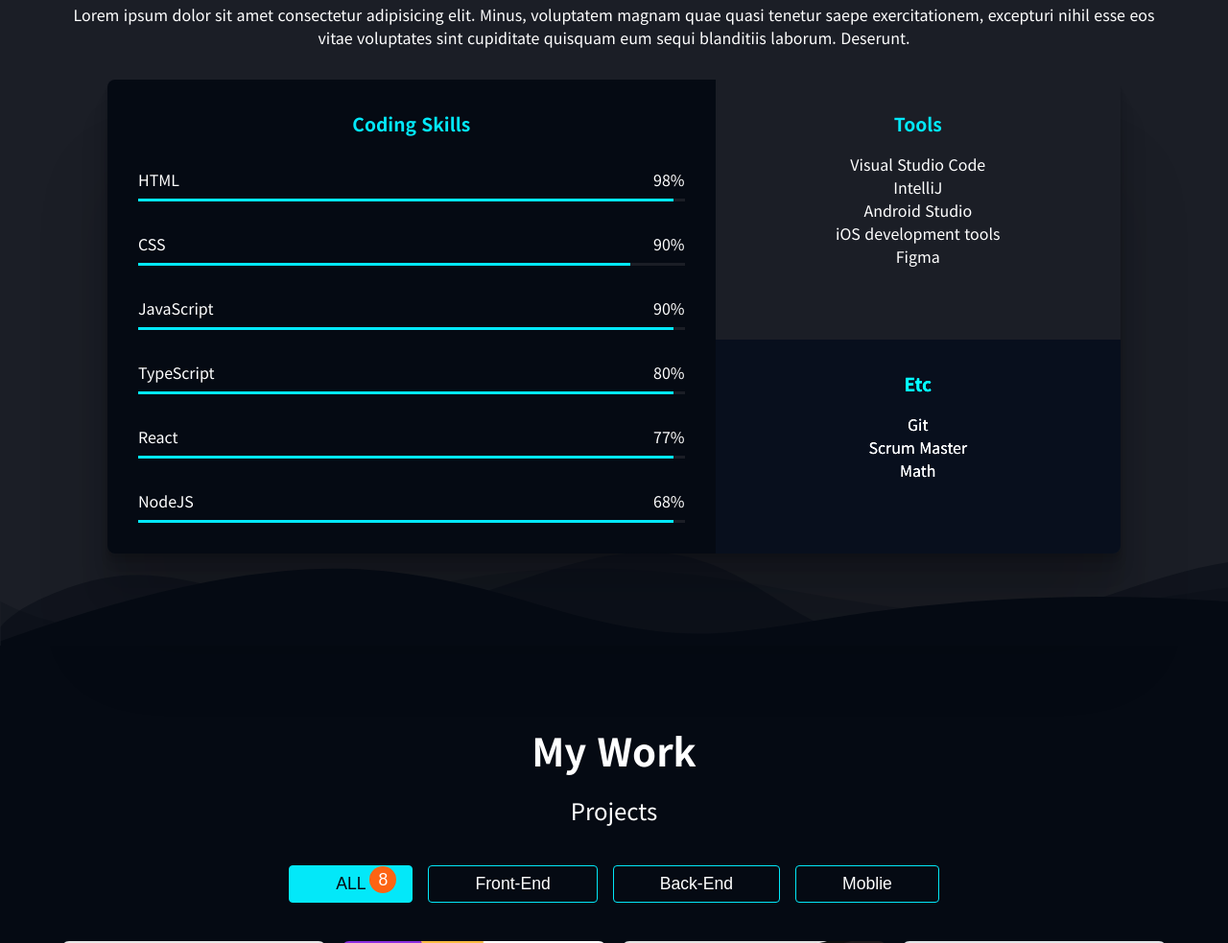
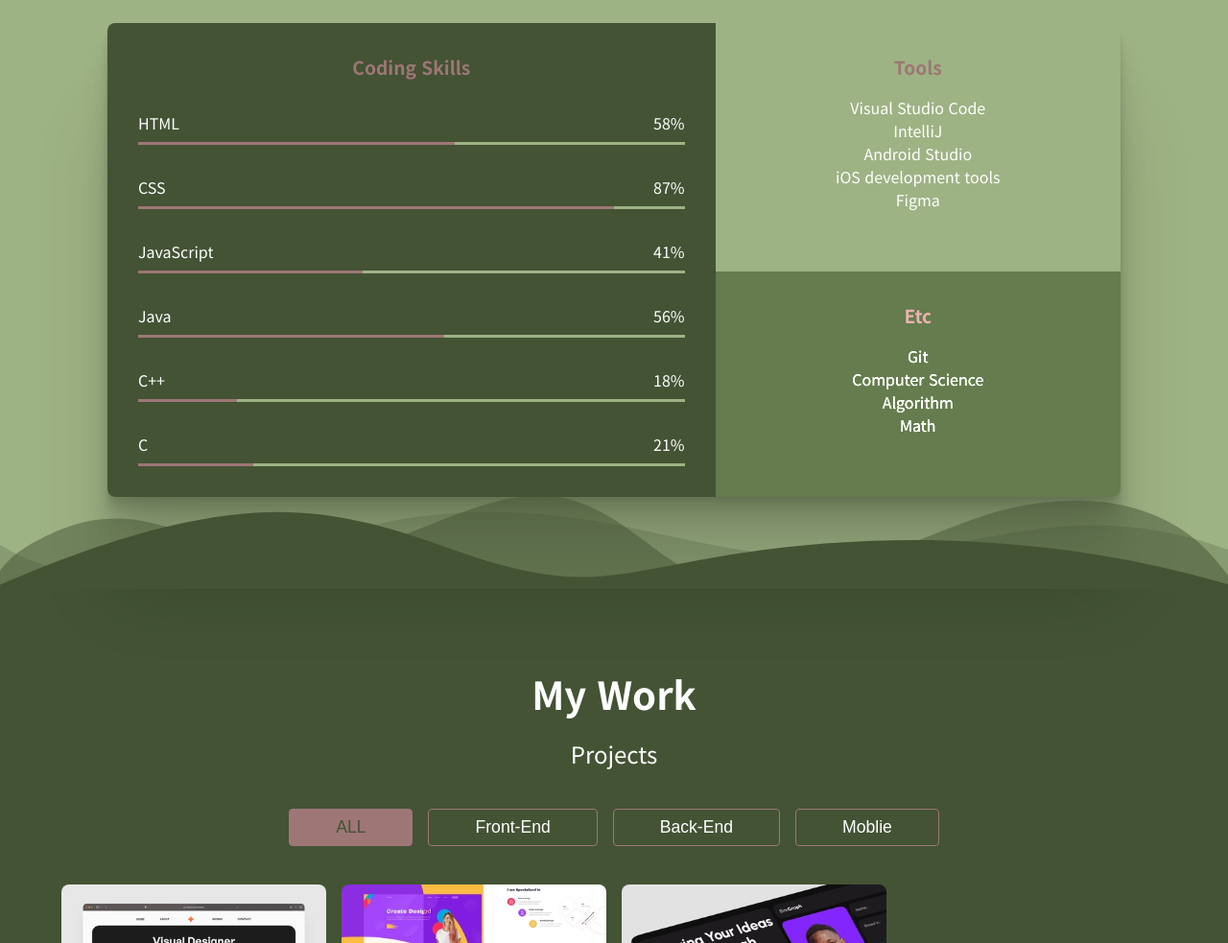
Before and after one commit to LifeIsRightward/Portfolio_Site, a plain HTML site: page index.html in a window 1280 px wide. Shown: the part 1817-2800 px from the top of the page at 96% size. Drawn offline with nearby package versions, Linux system fonts and the light colour scheme.

Commit message:
ColorStling,Contents
색깔 디자인 스타일링, 오류수정, 컨텐츠 채워넣기 /  TESTIMONIAL 섹션 없에거나 다른 컨텐츠를 생각해놓기.

```diff
--- a/css/style.css
+++ b/css/style.css
@@ -5,11 +5,14 @@
     /* 색깔보다 한 단계 더 추상적으로 사용하는 색깔들인거암. 웹의 전반적인 색깔을 담당하는
     primary, 강조할때 사용하는 accent, 그리고 텍스트의 색깔인 text까지 이렇게 내가 CSS내에서
     사용하는 색깔조차도 나중에 변수로 만들어서 사용가능하다는것이다. */
-    --color-primary: var(--color-black);
-    --color-primary-variant: var(--color-gray);
+    --color-primary: var(--color-firstgreen);
+    --color-primary-variant: var(--color-secondgreen);
+    --color-primary-secondvariant: var(--color-thirdgreen);
+
     /* 주로 사용하는 프라이머리 색상에 대한 변형을 하나 더 정의.(프라이머리 하나만 사용하면 밋밋하니까~) */
-    --color-accent: var(--color-blue);
+    --color-accent: var(--color-thirdbrown);
     --color-accent-variant: var(--color-orange);
+
     /* 얘도 같은 의미에서 베리언트를 설정해줌. 액센트 색깔 하나만 사용하면 밋밋하니까 ㅇㅇ */
     --color-text: var(--color-white);
 
@@ -19,6 +22,22 @@
     --color-blue: #03e8f9;
     --color-orange: #fd6413;
     --color-gray: #1b1e26;
+    --color-peach: #E19898;
+    --color-lighterpurple: #a693e7;
+    --color-lightpurple: #A2678A;
+    --color-purple: #614bc3;
+    --color-pink: #FF6969;
+
+    /* Color match(SET) */
+    --color-firstgreen: #435334;
+    --color-secondgreen: #9eb384;
+    --color-thirdgreen: #cedebd;
+    --color-fourthbeige: #faf1e4;
+
+    /* Color match(SET) */
+    --color-firstbrown: #594545;
+    --color-secondbrown: #815B5B;
+    --color-thirdbrown: #9E7676;
 
     /* Background-grediant */
     --home-bg-gradient: linear-gradient(180deg, rgba(8,26,60,1) 0%, rgba(5,10,19,1) 100%);
@@ -41,13 +60,18 @@
 }
 
 html{
+    width: 100%;
     scroll-behavior: smooth;
     /* 스크롤될때 부드러운 효과를 줄 때 사용한다고 함. */
 }
 
 body{
+    /* width: 100%; */
     font-family: 'Noto Sans KR', sans-serif;
     margin: 0;
+    overflow-x: hidden;
+    /* 이거 우측에 흰색 공백 생기는거 막기위해서 해놓음. */
+
 }
 
 h1, h2, h3, p, ul{
@@ -245,6 +269,8 @@ button:focus{
 
 .major{
     background-color: var(--color-primary-variant);
+    width: 30rem;
+    height: auto;
     padding: 2rem 1rem;
     color: var(--color-text);
     border-radius: 1rem;
@@ -308,7 +334,7 @@ button:focus{
     position: absolute;
     bottom: 0;
     left: 0;
-    width: calc(120% + 1.3px);
+    width: 100%;
     height: 106px;
     overflow: hidden;
     line-height: 0;
--- a/index.html
+++ b/index.html
@@ -90,26 +90,26 @@
         <!-- About -->
         <section id="about" class="section max-container">
             <h2 class="title">About me</h2>
-            <p class="description">Lorem, ipsum dolor sit amet consectetur adipisicing elit.
-                Quidem minus labore excepturi, molestias ea laudantium dolor fuga
-                quod modi deserunt dolorum temporibus hic numquam delectus
-                vitae nostrum nobis accusamus beatae.
+            <p class="description">I am a big data major
+                in the College of Software Convergence
+                at Hallim University. <br>
+                I mainly work on front - end development.
             </p>
             <ul class="majors">
                 <li class="major">
                     <i class="fa-brands fa-html5 major__icon"></i>
                     <p class="major__title">Front-End</p>
-                    <p>HTML, CSS, JavaScript, TypeScript, React, Vue, Web APIs</p>
+                    <p>HTML, CSS, JavaScript, Web APIs</p>
                 </li>
                 <li class="major">
                     <i class="fa-solid fa-mobile major__icon"></i>
                     <p class="major__title">Moblie</p>
-                    <p>Android, iOS, React Native, Flutter, Java, Swift, Kotlin</p>
+                    <p>Android, Flutter, Java, Kotlin</p>
                 </li>
                 <li class="major">
                     <i class="fa-solid fa-server major__icon"></i>
                     <p class="major__title">Back-End</p>
-                    <p>Java, JavaScript, Go, NodeJS, Rest APIs, GraphQL</p>
+                    <p>Java, JavaScript</p>
                 </li>
             </ul>
             <ul class="jobs">
@@ -153,31 +153,31 @@
                         <ul>
                             <li class="bar">
                                 <div class="bar__metadata">
-                                    <span>HTML</span><span>98%</span>
+                                    <span>HTML</span><span>58%</span>
                                 </div>
                                 <div class="bar__bg">
-                                    <div class="bar__value" style="width: 98%"></div>
+                                    <div class="bar__value" style="width: 58%"></div>
                                 </div>
                             </li>
                             <li class="bar">
-                                <div class="bar__metadata"><span>CSS</span><span>90%</span></div>
-                                <div class="bar__bg"><div class="bar__value" style="width: 90%"></div></div>
+                                <div class="bar__metadata"><span>CSS</span><span>87%</span></div>
+                                <div class="bar__bg"><div class="bar__value" style="width: 87%"></div></div>
                             </li>
                             <li class="bar">
-                                <div class="bar__metadata"><span>JavaScript</span><span>90%</span></div>
-                                <div class="bar__bg"><div class="bar__value" style="width: 98%"></div></div>
+                                <div class="bar__metadata"><span>JavaScript</span><span>41%</span></div>
+                                <div class="bar__bg"><div class="bar__value" style="width: 41%"></div></div>
                             </li>
                             <li class="bar">
-                                <div class="bar__metadata"><span>TypeScript</span><span>80%</span></div>
-                                <div class="bar__bg"><div class="bar__value" style="width: 98%"></div></div>
+                                <div class="bar__metadata"><span>Java</span><span>56%</span></div>
+                                <div class="bar__bg"><div class="bar__value" style="width: 56%"></div></div>
                             </li>
                             <li class="bar">
-                                <div class="bar__metadata"><span>React</span><span>77%</span></div>
-                                <div class="bar__bg"><div class="bar__value" style="width: 98%"></div></div>
+                                <div class="bar__metadata"><span>C++</span><span>18%</span></div>
+                                <div class="bar__bg"><div class="bar__value" style="width: 18%"></div></div>
                             </li>
                             <li class="bar">
-                                <div class="bar__metadata"><span>NodeJS</span><span>68%</span></div>
-                                <div class="bar__bg"><div class="bar__value" style="width: 98%"></div></div>
+                                <div class="bar__metadata"><span>C</span><span>21%</span></div>
+                                <div class="bar__bg"><div class="bar__value" style="width: 21%"></div></div>
                             </li>
                         </ul>
                     </section>
@@ -195,7 +195,8 @@
                         <h3 class="skills__title">Etc</h3>
                         <ul>
                             <li>Git</li>
-                            <li>Scrum Master</li>
+                            <li>Computer Science</li>
+                            <li>Algorithm</li>
                             <li>Math</li>
                         </ul>
                     </section>
@@ -213,41 +214,49 @@
                 <p class="description">Projects</p>
                 <ul class="categories">
                     <li><button class="category category--selected" data-category="all">
-                        ALL<span class="category__count">8</span></button>
+                        ALL
+                        <!-- <span class="category__count">8</span> -->
+                    </button>
                     </li>
                     <li><button class="category" data-category="front-end">
-                        Front-End<span class="category__count">3</span></button>
+                        Front-End
+                        <!-- <span class="category__count">3</span> -->
+                    </button>
                     </li>
                     <li><button class="category" data-category="back-end">
-                        Back-End<span class="category__count">3</span></button>
+                        Back-End
+                        <!-- <span class="category__count">3</span> -->
+                    </button>
                     </li>
-                    <li><button class="category" data-category="moblie">Moblie
-                        <span class="category__count">2</span></button>
+                    <li><button class="category" data-category="moblie">
+                        Moblie
+                        <!-- <span class="category__count">2</span> -->
+                    </button>
                     </li>
                 </ul>
                 <ul class="projects">
-                    <li class="project" data-type="front-end"><a href="#" target="_blank">
+                    <li class="project" data-type="moblie"><a href="https://github.com/LifeIsRightward/2022_RomaticChaser-DIary" target="_blank">
                         <img src="images/projects/project1.webp" alt="project1" class="project__img">
                         <div class="project__metadata">
                             <h3 class="project__title">Project #1</h3>
-                            <p>Colone Coding with HTML, CSS</p>
+                            <p>Android with Kotlin, FireBase</p>
                         </div></a>
                     </li>
-                    <li class="project" data-type="front-end"><a href="#" target="_blank">
+                    <li class="project" data-type="front-end"><a href="https://github.com/LifeIsRightward/2023_Squidclone_Viewport" target="_blank">
                         <img src="images/projects/project2.webp" alt="project2" class="project__img">
                         <div class="project__metadata">
                             <h3 class="project__title">Project #2</h3>
-                            <p>Colone Coding with HTML, CSS</p>
+                            <p>Clone Coding with HTML, CSS, JS</p>
                         </div></a>
                     </li>
-                    <li class="project" data-type="back-end"><a href="#" target="_blank">
+                    <li class="project" data-type="front-End"><a href="https://github.com/ssim-zang" target="_blank">
                         <img src="images/projects/project3.webp" alt="project3" class="project__img">
                         <div class="project__metadata">
                             <h3 class="project__title">Project #3</h3>
-                            <p>Colone Coding with HTML, CSS</p>
+                            <p>Caerang Web Page - Front, Back</p>
                         </div></a>
                     </li>
-                    <li class="project" data-type="moblie"><a href="#" target="_blank">
+                    <!-- <li class="project" data-type="moblie"><a href="#" target="_blank">
                         <img src="images/projects/project4.webp" alt="project4" class="project__img">
                         <div class="project__metadata">
                             <h3 class="project__title">Project #4</h3>
@@ -281,7 +290,7 @@
                             <h3 class="project__title">Project #8</h3>
                             <p>Colone Coding with HTML, CSS</p>
                         </div></a>
-                    </li>
+                    </li> -->
                 </ul>
             </div>
         </section>
```
